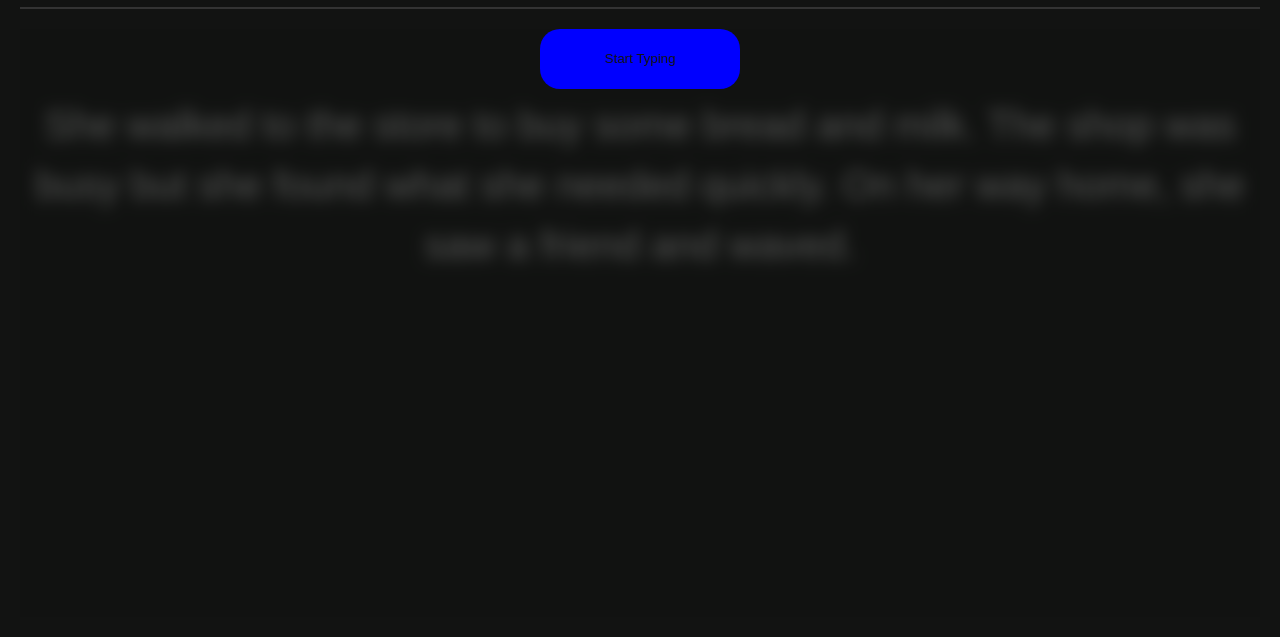
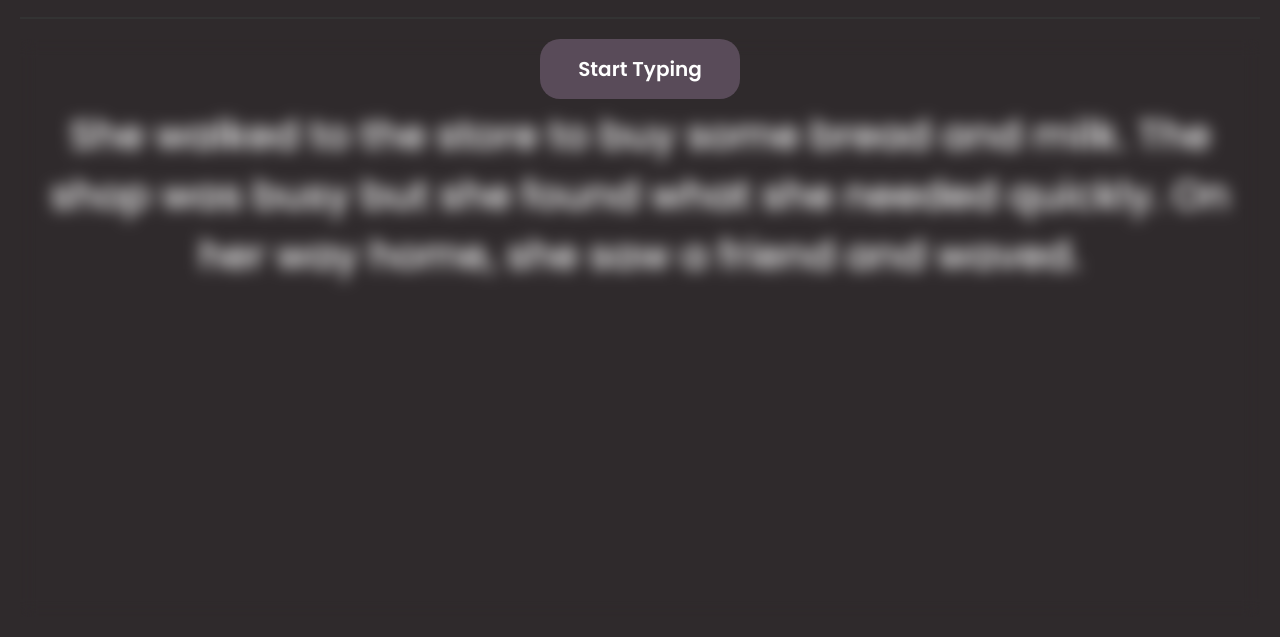
Before and after one commit to darshanvinay/typing-test-game, a plain HTML site: page typing-speed-test-main/index.html in a window 1280 px wide. Shown: the part 163-800 px from the top of the page. Drawn offline with nearby package versions, Linux system fonts and the light colour scheme.

Commit message:
Some Styling changes with CSS

```diff
--- a/typing-speed-test-main/index.html
+++ b/typing-speed-test-main/index.html
@@ -5,6 +5,13 @@
   <meta name="viewport" content="width=device-width, initial-scale=1.0"> <!-- displays site properly based on user's device -->
   <link rel="stylesheet" href="./styles.css">
   <link rel="icon" type="image/png" sizes="32x32" href="./assets/images/favicon-32x32.png">
+  <link rel="preconnect" href="https://fonts.googleapis.com">
+  <link rel="preconnect" href="https://fonts.gstatic.com" crossorigin>
+  <link href="https://fonts.googleapis.com/css2?family=Open+Sans:ital,wght@0,300..800;1,300..800&display=swap" rel="stylesheet">
+  <link rel="preconnect" href="https://fonts.googleapis.com">
+<link rel="preconnect" href="https://fonts.gstatic.com" crossorigin>
+<link href="https://fonts.googleapis.com/css2?family=Open+Sans:ital,wght@0,300..800;1,300..800&family=Poppins:ital,wght@0,100;0,200;0,300;0,400;0,500;0,600;0,700;0,800;0,900;1,100;1,200;1,300;1,400;1,500;1,600;1,700;1,800;1,900&display=swap" rel="stylesheet">
+
 
   <title>Frontend Mentor | Typing Speed Test</title>
 
@@ -36,10 +43,6 @@
       <div>
         <p>Accuracy</p>
         <p class="finalaccuracy">Accuracy</p>
-      </div>
-        <div>
-        <p>Characters</p>
-        <p>WPM</p>
       </div>
       <button class="retry">Try Again!</button>
     </div>
--- a/typing-speed-test-main/styles.css
+++ b/typing-speed-test-main/styles.css
@@ -1,5 +1,5 @@
 body {
-    background-color: #121312;
+    background-color: #2f2a2c;
     padding: 20px;
     margin: 0;
     display: flex;
@@ -29,6 +29,7 @@
 
 * {
   color: #ffffff;
+  font-family: "Open Sans", sans-serif;
 }
 
 .main-container {
@@ -89,18 +90,18 @@
 }
 
 .correct {
-    color: green !important;
+    color: rgb(88, 94, 88) !important;
 }
 
 .incorrect{
-    color: red !important;
+    color: rgb(169, 48, 48) !important;
 }
 
 .starter {
     position: absolute;
     inset: 0;
     z-index: 10;
-    background-color: rgba(18, 19, 18, 0.7);
+    background-color: #211f20 0.7;
     backdrop-filter: blur(8px);
     display: flex;
     justify-content: center;
@@ -110,18 +111,27 @@
     flex: 1;
 }
 
+.text-container span{
+      font-family: "Poppins", sans-serif;
+  font-weight: 500;
+}
+
 .starter button{
     width: 200px;
     height: 60px;
     border-radius: 20px;
-    background-color: blue;
+    background-color: rgb(89, 75, 89);
     border-style: none;
+    color: #ffffff;
+    font-family: 'Poppins', sans-serif;
+    font-weight: 600;
+    font-size: 20px;
 }
 
 .starter button:hover {
     width: 210px;
     height: 70px;
-    background-color:rgb(16, 39, 208);
+    background-color:rgb(89, 75, 89);
     cursor: pointer;
 }
 
@@ -142,12 +152,14 @@
     bottom: 0;
     z-index: 1000;
 
-    background-color: rgba(18, 19, 18);
+    background-color: #2f2a2c;
 
     display: flex;
     justify-content: center;
     align-items: center;
 }
+
+
 
 .hideresults{
 display: none;
```
